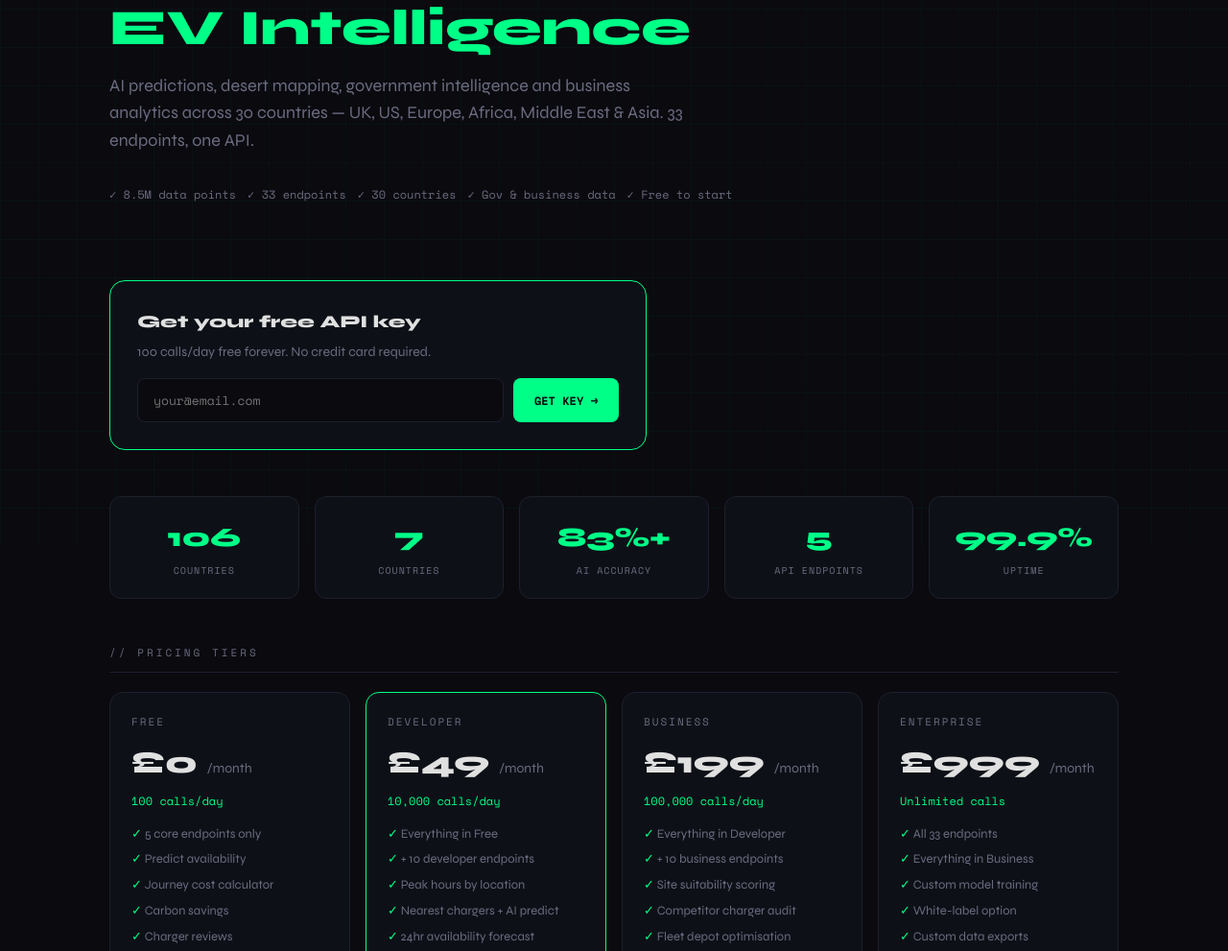
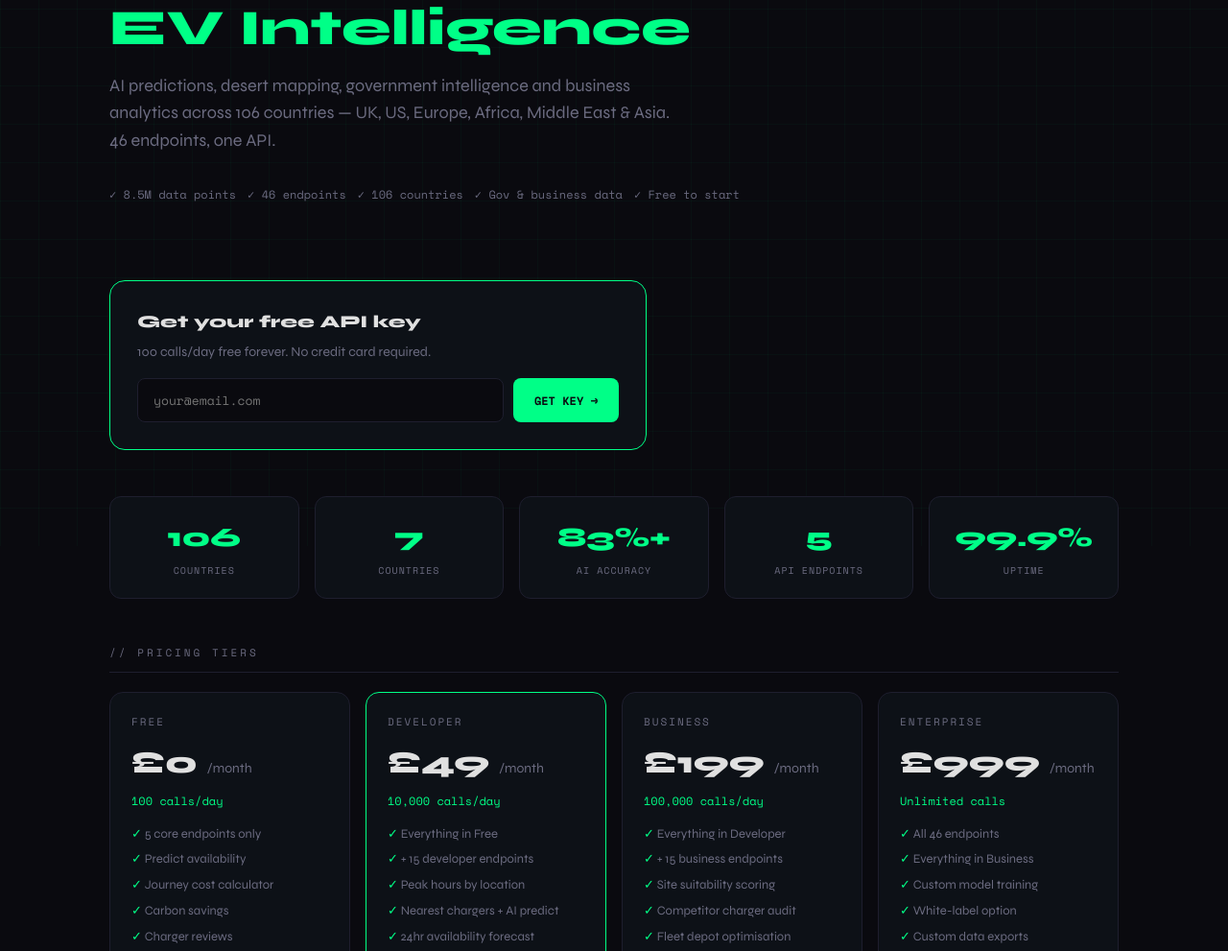
Before and after one commit to mcdavies4/chargesmart, a Flask app: page /developers in a window 1280 px wide. Shown: the part 231-1222 px from the top of the page at 96% size. Run offline with Flask 3, Linux system fonts and the light colour scheme; some libraries are stand-ins or nearby versions.

Commit message:
Update stats: 106 countries, 46 endpoints (accurate)

```diff
--- a/templates/developers.html
+++ b/templates/developers.html
@@ -109,11 +109,11 @@
     <div class="hero">
         <div class="badge">// PUBLIC API v1</div>
         <h1>Build with<br><span>EV Intelligence</span></h1>
-        <p>AI predictions, desert mapping, government intelligence and business analytics across 30 countries — UK, US, Europe, Africa, Middle East &amp; Asia. 33 endpoints, one API.</p>
+        <p>AI predictions, desert mapping, government intelligence and business analytics across 106 countries — UK, US, Europe, Africa, Middle East &amp; Asia. 46 endpoints, one API.</p>
         <div style="display:flex;gap:12px;flex-wrap:wrap;margin-bottom:40px;">
             <div style="font-family:'Space Mono',monospace;font-size:12px;color:var(--muted);">✓ 8.5M data points</div>
-            <div style="font-family:'Space Mono',monospace;font-size:12px;color:var(--muted);">✓ 33 endpoints</div>
-            <div style="font-family:'Space Mono',monospace;font-size:12px;color:var(--muted);">✓ 30 countries</div>
+            <div style="font-family:'Space Mono',monospace;font-size:12px;color:var(--muted);">✓ 46 endpoints</div>
+            <div style="font-family:'Space Mono',monospace;font-size:12px;color:var(--muted);">✓ 106 countries</div>
             <div style="font-family:'Space Mono',monospace;font-size:12px;color:var(--muted);">✓ Gov & business data</div>
             <div style="font-family:'Space Mono',monospace;font-size:12px;color:var(--muted);">✓ Free to start</div>
         </div>
@@ -172,7 +172,7 @@
                 <div class="plan-limit">10,000 calls/day</div>
                 <ul class="plan-features">
                     <li>Everything in Free</li>
-                    <li>+ 10 developer endpoints</li>
+                    <li>+ 15 developer endpoints</li>
                     <li>Peak hours by location</li>
                     <li>Nearest chargers + AI predict</li>
                     <li>24hr availability forecast</li>
@@ -196,7 +196,7 @@
                 <div class="plan-limit">100,000 calls/day</div>
                 <ul class="plan-features">
                     <li>Everything in Developer</li>
-                    <li>+ 10 business endpoints</li>
+                    <li>+ 15 business endpoints</li>
                     <li>Site suitability scoring</li>
                     <li>Competitor charger audit</li>
                     <li>Fleet depot optimisation</li>
@@ -219,7 +219,7 @@
                 <div class="plan-price">£999 <span>/month</span></div>
                 <div class="plan-limit">Unlimited calls</div>
                 <ul class="plan-features">
-                    <li>All 33 endpoints</li>
+                    <li>All 46 endpoints</li>
                     <li>Everything in Business</li>
                     <li>Custom model training</li>
                     <li>White-label option</li>
@@ -465,7 +465,7 @@
             <div style="background:var(--card);border:1px solid var(--border);border-radius:14px;padding:22px;">
                 <div style="font-size:28px;margin-bottom:10px;">3️⃣</div>
                 <div style="font-size:15px;font-weight:700;margin-bottom:6px;">Call any endpoint</div>
-                <div style="font-family:'Space Mono',monospace;font-size:12px;color:var(--muted);line-height:1.6;">Hit any of our 33 endpoints and get back clean JSON. Build apps, dashboards, tools.</div>
+                <div style="font-family:'Space Mono',monospace;font-size:12px;color:var(--muted);line-height:1.6;">Hit any of our 46 endpoints and get back clean JSON. Build apps, dashboards, tools.</div>
             </div>
         </div>
 
```
Also changed, not shown: templates/index.html (+6 -6 lines), templates/solutions.html (+5 -5 lines).
